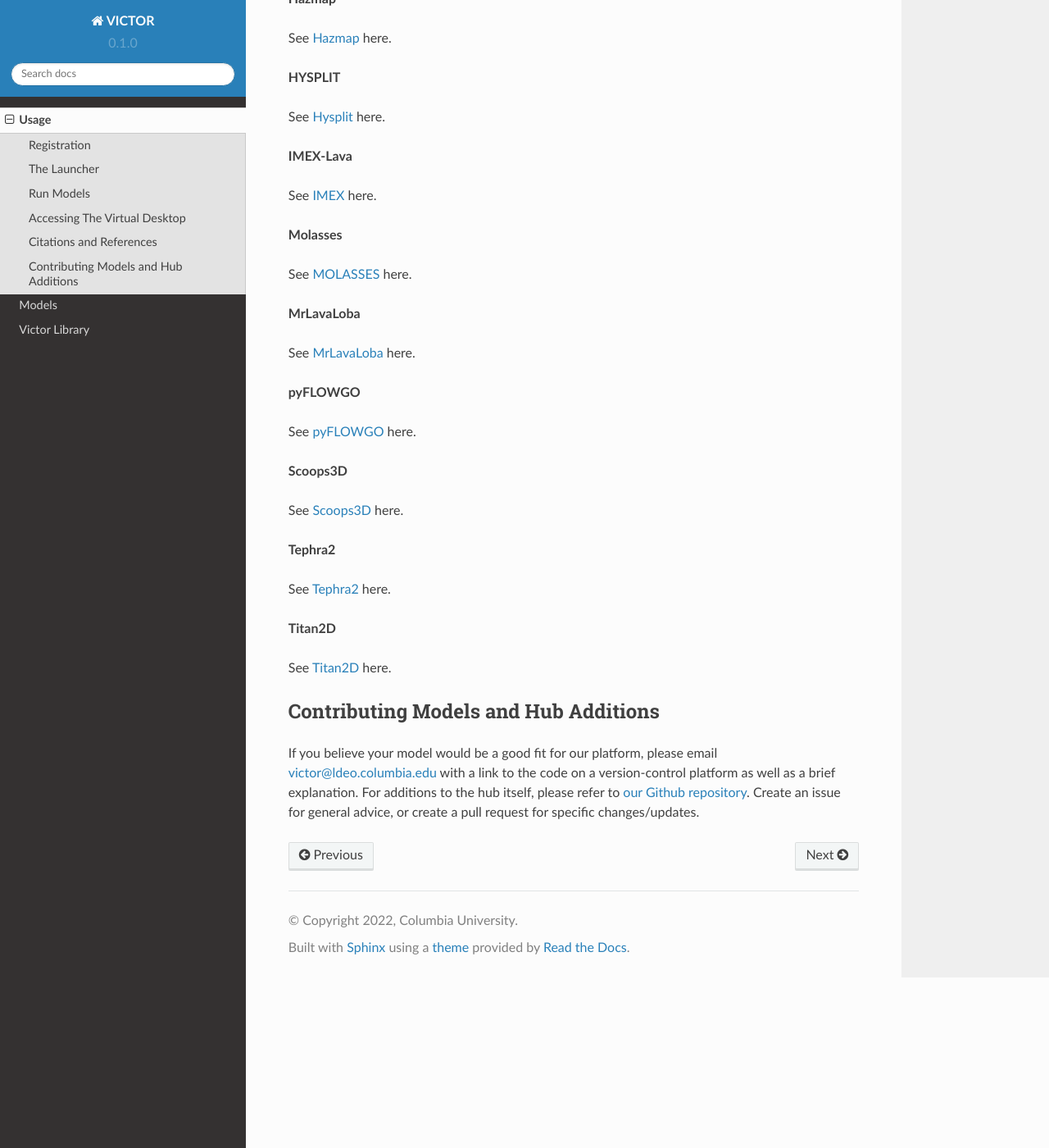
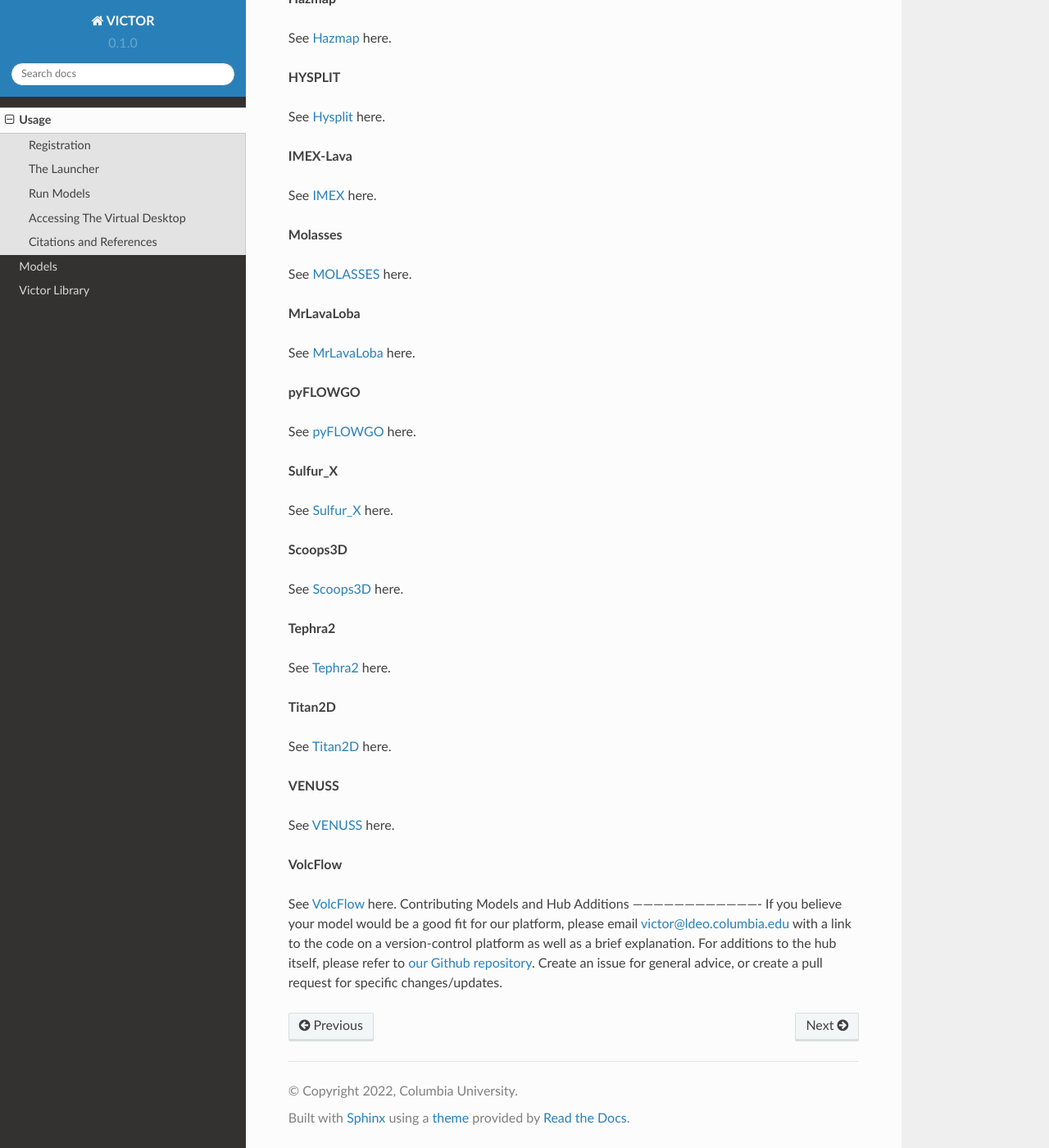
Before and after one commit to volcanocyber/victor-docs, a Sphinx documentation site: the page built from docs/source/usage.rst, in a window 1280 px wide and 1400 px high, scrolled down 2798 px. Shown: the whole window at 82% size. Built offline with Sphinx 7.4.7 and the Read the Docs theme 2.0.0, drawn with Linux system fonts in a browser that asks for light colours.

Commit message:
Added link to citations

```diff
--- a/docs/source/usage.rst
+++ b/docs/source/usage.rst
@@ -96,6 +96,10 @@ See :ref:`MrLavaLoba Citations` here.
 
 See :ref:`pyFLOWGO Citations` here.
 
+**Sulfur_X**
+
+See :ref:`Sulfur_X Citations` here.
+
 **Scoops3D**
 
 See :ref:`Scoops3D Citations` here.
@@ -108,6 +112,13 @@ See :ref:`Tephra2 Citations` here.
 
 See :ref:`Titan2D Citations` here.
 
+**VENUSS**
+
+See :ref:`VENUSS Citations` here.
+
+**VolcFlow**
+
+See :ref:`VolcFlow Citations` here.
 Contributing Models and Hub Additions
 -------------------------------------
 If you believe your model would be a good fit for our platform, please email victor@ldeo.columbia.edu with a link to the code on a version-control platform
```
